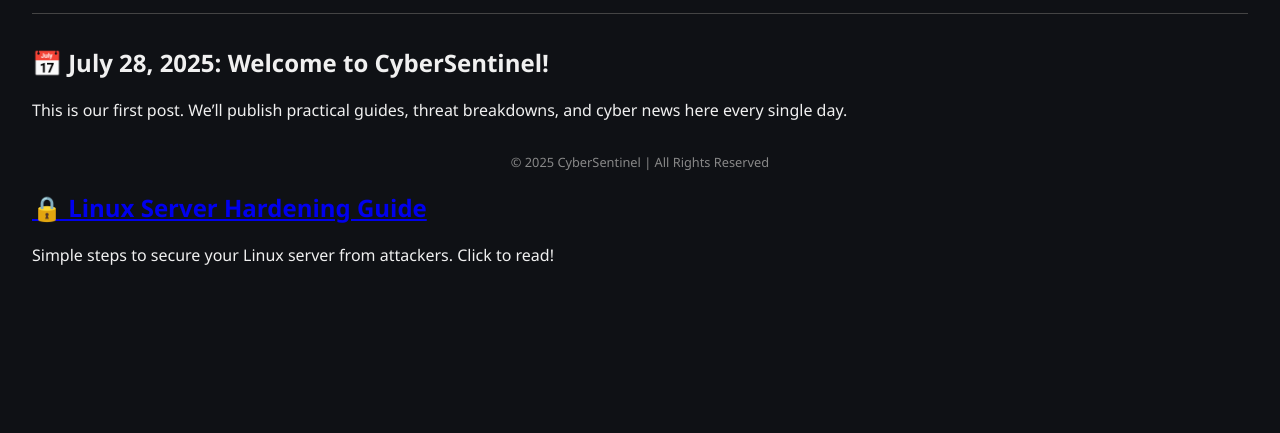
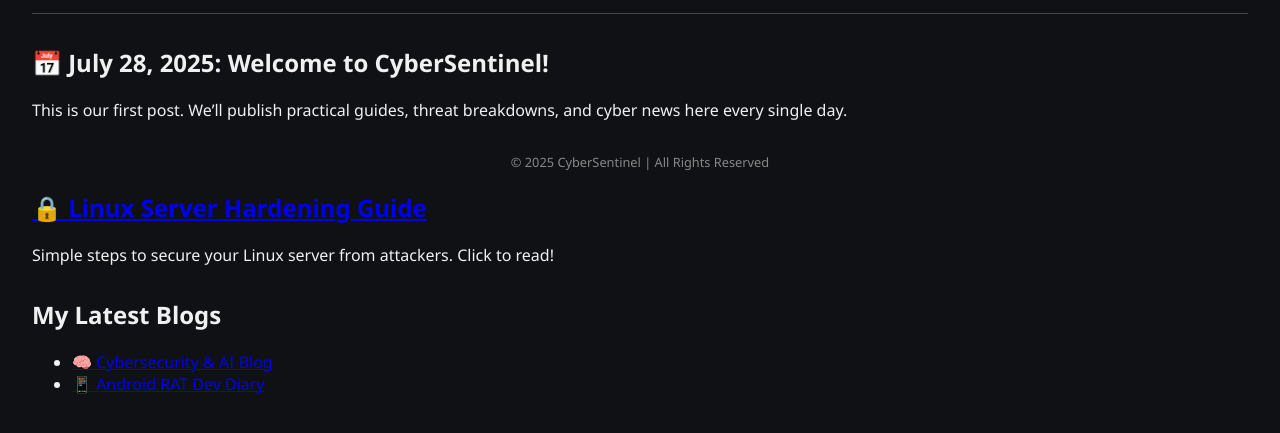
Before and after one commit to Seven7949/SEVENTHEIC.COM, a plain HTML site: page index.html in a window 1280 px wide. Shown: the part 143-576 px from the top of the page. Drawn offline with Linux system fonts and the light colour scheme.

Commit message:
index.html

```diff
--- a/index.html
+++ b/index.html
@@ -52,3 +52,8 @@
   <h2><a href="blogs/2025-07-28-linux-hardening.html">🔒 Linux Server Hardening Guide</a></h2>
   <p>Simple steps to secure your Linux server from attackers. Click to read!</p>
 </article>
+<h2>My Latest Blogs</h2>
+<ul>
+  <li><a href="blogs/blog1.html">🧠 Cybersecurity & AI Blog</a></li>
+  <li><a href="blogs/blog2.html">📱 Android RAT Dev Diary</a></li>
+</ul>
```
